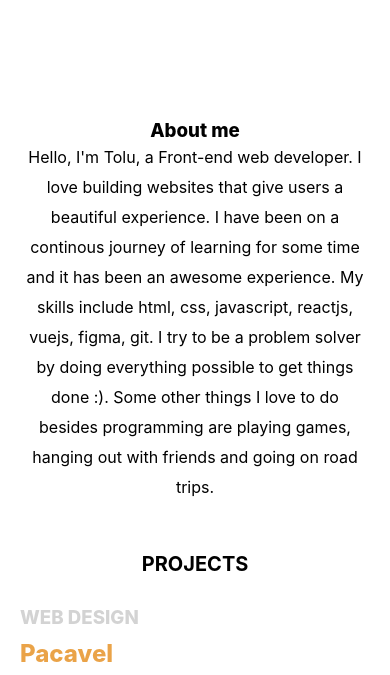
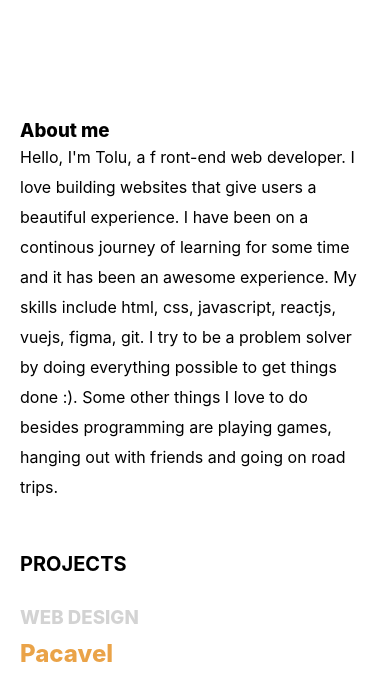
Before and after one commit to Makinde1034/Porfolio, a plain HTML site: page index.html in a window 390 px wide. Shown: the part 391-1066 px from the top of the page. Drawn offline with Linux system fonts and the light colour scheme; a web font is replaced by a local one.

Commit message:
changed styles and text

```diff
--- a/index.html
+++ b/index.html
@@ -33,7 +33,7 @@
     </section>
     <section class="about">
         <h3>About me</h3>
-        <p>Hello, I'm Tolu, a Front-end web developer. I love building websites that give users a beautiful experience. I have been on a continous journey of learning for some time and it has been an awesome experience. My skills include html, css, javascript, reactjs, vuejs, figma, git. I try to be a problem solver by doing everything possible to get things done :). Some other things I love to do besides programming are playing games, hanging out with friends and going on road trips.</p>
+        <p>Hello, I'm Tolu, a f ront-end web developer. I love building websites that give users a beautiful experience. I have been on a continous journey of learning for some time and it has been an awesome experience. My skills include html, css, javascript, reactjs, vuejs, figma, git. I try to be a problem solver by doing everything possible to get things done :). Some other things I love to do besides programming are playing games, hanging out with friends and going on road trips.</p>
     </section>
     <div class="projects">
         <h1>PROJECTS</h1>
--- a/styles.css
+++ b/styles.css
@@ -341,10 +341,21 @@ nav h1{
 
     .about{
         padding: 20px;
+        align-items: flex-start;
     }
 
     .about p{
         width: 100%;
+        text-align:left;
+
+    }
+
+    .projects{
+        padding-left: 20px;
+    }
+
+    .projects h1{
+        text-align:left;
     }
 
     .naij{
```
